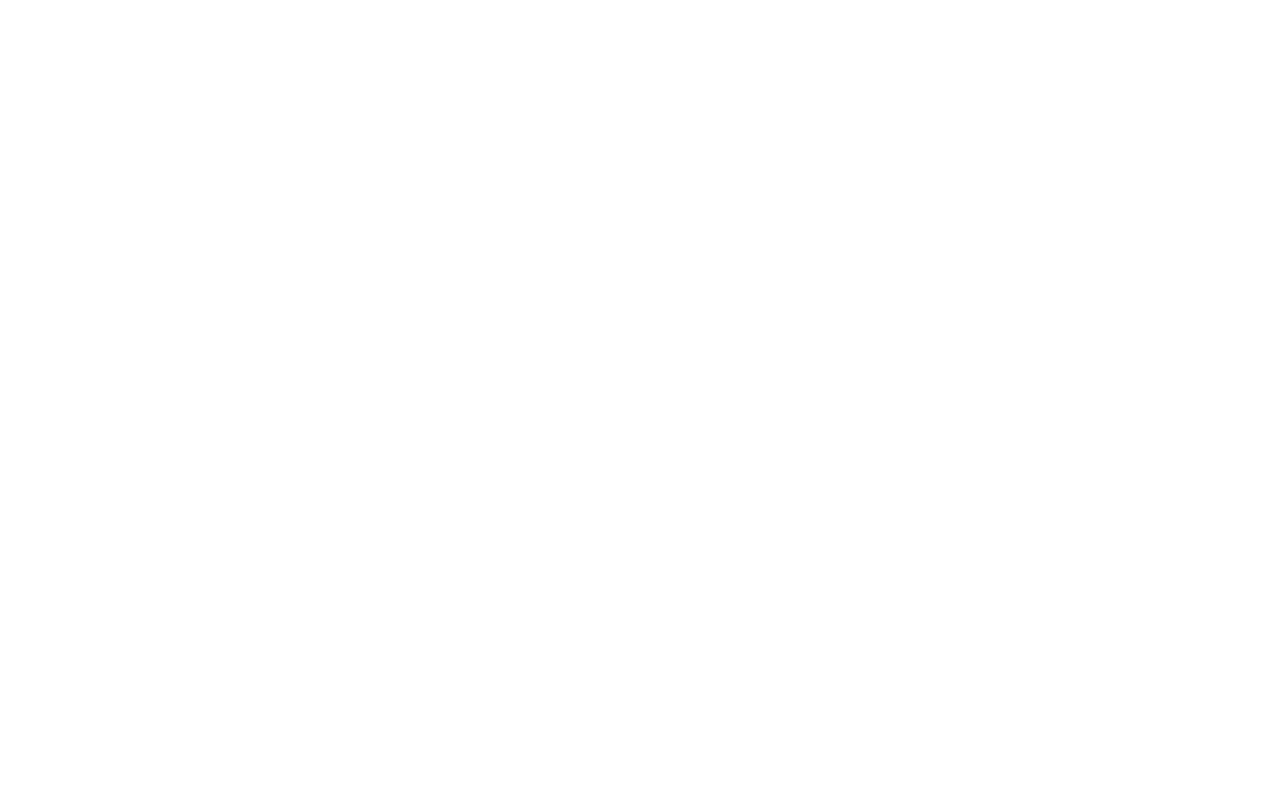
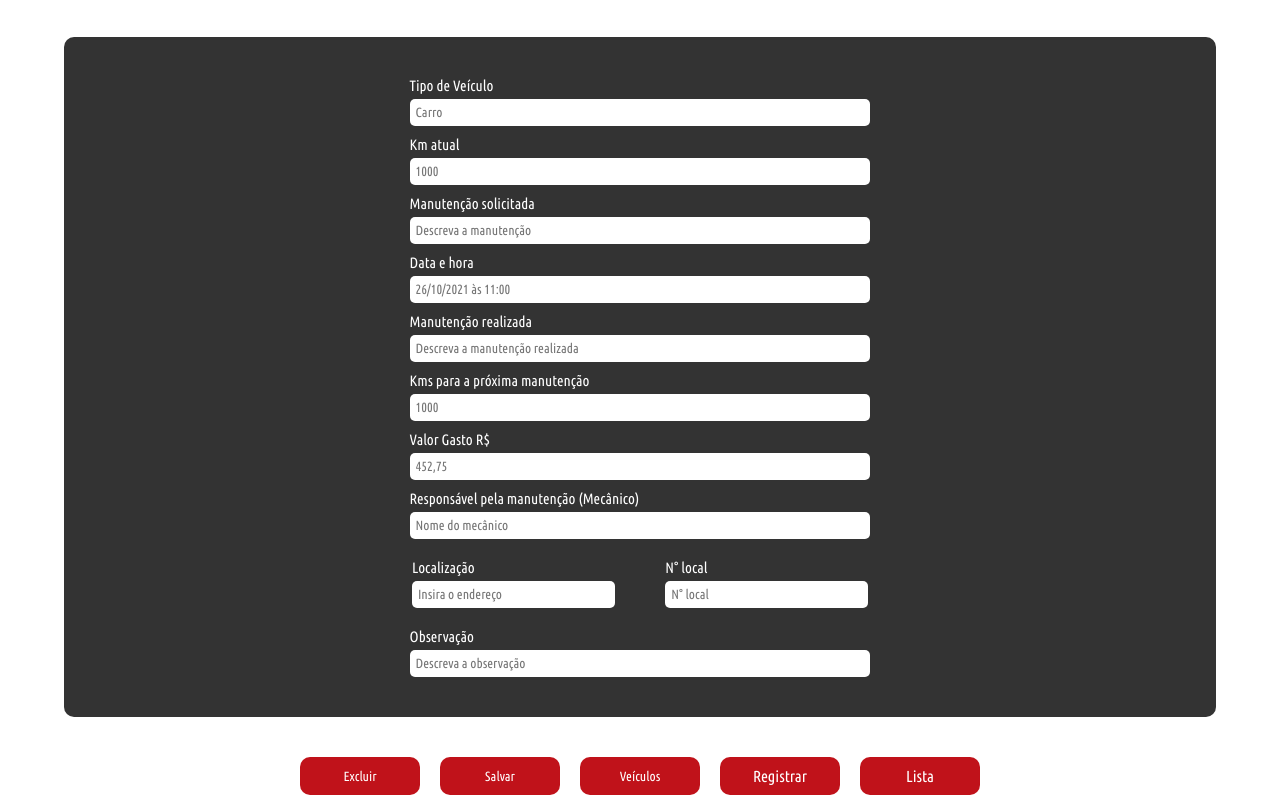
Before and after one commit to williamcamasil/babyfix_react_ts, a React (Create React App) app: page /manutencao/registrar in a window 1280 px wide. Shown: the part 220-1020 px from the top of the page. Before the commit the page ends 800 px from the top, so only its background shows below. Built offline with nearby package versions, Linux system fonts and the light colour scheme.

Commit message:
nesting components and link button

```diff
--- a/src/Routes.tsx
+++ b/src/Routes.tsx
@@ -11,13 +11,13 @@
           <Home />
         </Route>
 
-        <Route path="/manutencao" exact>
+        <Route path="/manutencao/registrar" exact>
           <RegisterListMaintenance />
         </Route>
 
-        {/* <Route path="/manutencao/lista" exact>
+        <Route path="/manutencao/lista" exact>
           <RegisterListMaintenance />
-        </Route> */}
+        </Route>
       </Switch>
     </BrowserRouter>
   );
--- a/src/components/Header/index.tsx
+++ b/src/components/Header/index.tsx
@@ -19,7 +19,7 @@
                 <Link to="/">Início</Link>
               </li>
               <li>
-                <Link to="/manutencao">Manutenção</Link>
+                <Link to="/manutencao/registrar">Manutenção</Link>
               </li>
             </ul>
           </Menu>
--- /dev/null
+++ b/src/components/LinkButton/index.tsx
@@ -0,0 +1,19 @@
+import './styles.css';
+import { Link } from 'react-router-dom';
+
+type link = {
+  text: string;
+  to: string;
+};
+
+const LinkButton = ({ text, to }: link) => {
+  return (
+    <>
+      <Link className="link-button" to={to}>
+        {text}
+      </Link>
+    </>
+  );
+};
+
+export default LinkButton;
--- /dev/null
+++ b/src/components/LinkButton/styles.css
@@ -0,0 +1,9 @@
+.link-button {
+  background-color: #c0121a;
+  width: 120px;
+  padding: 10px 0;
+  color: #fff;
+  border-radius: 10px;
+  border: none;
+  text-decoration-line: none;
+}
--- a/src/screens/Maintenance/BoxRegisterList/List/styles.ts
+++ b/src/screens/Maintenance/BoxRegisterList/List/styles.ts
@@ -9,7 +9,7 @@
 `;
 
 const Form = styled.div`
-  height: 500px;
+  height: 700px;
   width: 100%;
   background-color: #333333;
   border-radius: 10px;
--- a/src/screens/Maintenance/BoxRegisterList/Register/styles.ts
+++ b/src/screens/Maintenance/BoxRegisterList/Register/styles.ts
@@ -9,7 +9,6 @@
 `;
 
 const Form = styled.div`
-  /* height: 500px; */
   width: 100%;
   background-color: #333333;
   border-radius: 10px;
--- a/src/screens/Maintenance/BoxRegisterList/index.tsx
+++ b/src/screens/Maintenance/BoxRegisterList/index.tsx
@@ -13,7 +13,7 @@
           <Register />
         </Route>
         {/* <Route path="/manutencao/lista"> */}
-        <Route path="/manutencao">
+        <Route path="/manutencao/lista">
           <List />
         </Route>
       </Switch>
--- a/src/screens/Maintenance/index.tsx
+++ b/src/screens/Maintenance/index.tsx
@@ -1,11 +1,9 @@
 import Header from '../../components/Header';
 import Footer from '../../components/Footer';
 import Button from '../../components/Button';
-// import Register from './Register';
-// import List from './List';
 import { Container, Maintence, Buttons } from './styles';
 import BoxRegisterList from './BoxRegisterList';
-import { NavLink } from 'react-router-dom';
+import LinkButton from '../../components/LinkButton';
 
 const RegisterListMaintenance = () => {
   // const { path, url } = useRouteMatch();
@@ -15,14 +13,8 @@
       <Container>
         <Maintence>
           <h1>Manutenção para o veículo [NOME]</h1>
-          {/* <Register /> */}
-          {/* <List /> */}
 
           <BoxRegisterList />
-
-          {/* TODO: corrigir o nesting - https://v5.reactrouter.com/web/example/nesting */}
-          {/* <NavLink to="/manutencao">Registrar</NavLink>
-          <NavLink to="/manutencao/lista">Lista</NavLink> */}
 
           <Buttons>
             <Button
@@ -43,12 +35,9 @@
                 console.log('teste');
               }}
             />
-            <Button
-              text={'Manutenções'}
-              click={() => {
-                console.log('teste');
-              }}
-            />
+
+            <LinkButton to="/manutencao/registrar" text="Registrar" />
+            <LinkButton to="/manutencao/lista" text="Lista" />
           </Buttons>
         </Maintence>
       </Container>
```
